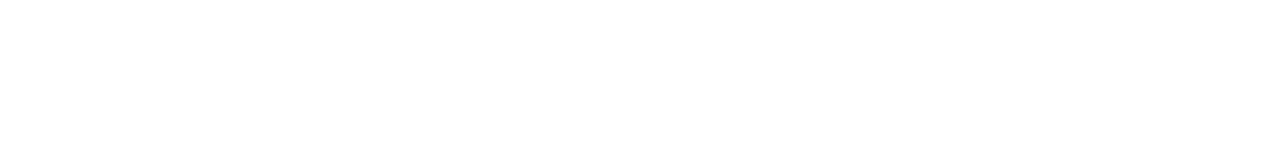
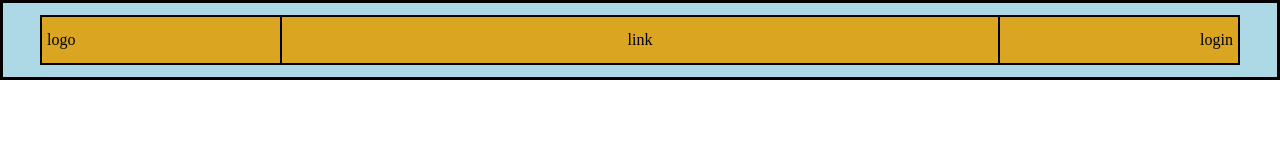
Before and after one commit to AlessioDiMari/htmlcss-struttura-discord, a plain HTML site: page index.html in a window 1280 px wide. Drawn offline with Linux system fonts and the light colour scheme.

Commit message:
creazione navbar

```diff
--- a/css/style.css
+++ b/css/style.css
@@ -2,4 +2,36 @@
     margin: 0;
     padding: 0;
     box-sizing: border-box;
+    border: 1px solid black;
 }
+nav{
+    background-color: #ADD8E6;
+    padding: 12px;
+}
+.container-1{
+    display: flex;
+
+    max-width: 1200px;
+    margin-left: auto;
+    margin-right: auto;
+
+    /* padding: 12px; */
+}
+.container-1 *{
+    display: flex;
+    background-color: #DAA520;
+    height: 48px;
+    align-items: center;
+
+}
+.container-1 aside{
+    width: 240px;
+    padding: 5px;
+}
+.login{
+    flex-direction: row-reverse;
+}
+.container-1 main{
+    flex-grow: 1;
+    justify-content: center;
+}
--- a/index.html
+++ b/index.html
@@ -9,6 +9,15 @@
 <body>
 
     <!-- navbar -->
+    <nav>
+        <div class="container-1">
+            <aside class="logo">logo</aside>
+            <main>
+                link
+            </main>
+            <aside class="login">login</aside>
+        </div>
+    </nav>
     <!-- fine navbar -->
 
     <!-- section 1 -->
```
